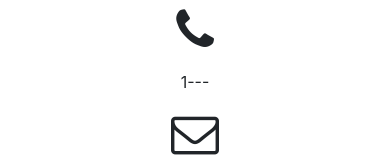
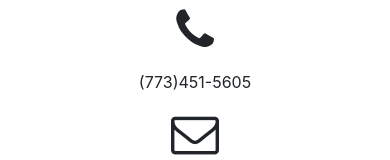
Before and after one commit to Seasonings/Seasonings.github.io, a website with bundled scripts: page index.html in a window 390 px wide. Shown: the part 6587-6747 px from the top of the page. Built offline with nearby package versions, Linux system fonts and the light colour scheme.

Commit message:
added phone number

```diff
--- a/index.html
+++ b/index.html
@@ -267,7 +267,7 @@
         <div class="row">
           <div class="col-lg-4 ml-auto text-center">
             <i class="fa fa-phone fa-3x mb-3 sr-contact"></i>
-            <p>1---</p>
+            <p>(773)451-5605</p>
           </div>
           <div class="col-lg-4 mr-auto text-center">
             <i class="fa fa-envelope-o fa-3x mb-3 sr-contact"></i>
```
